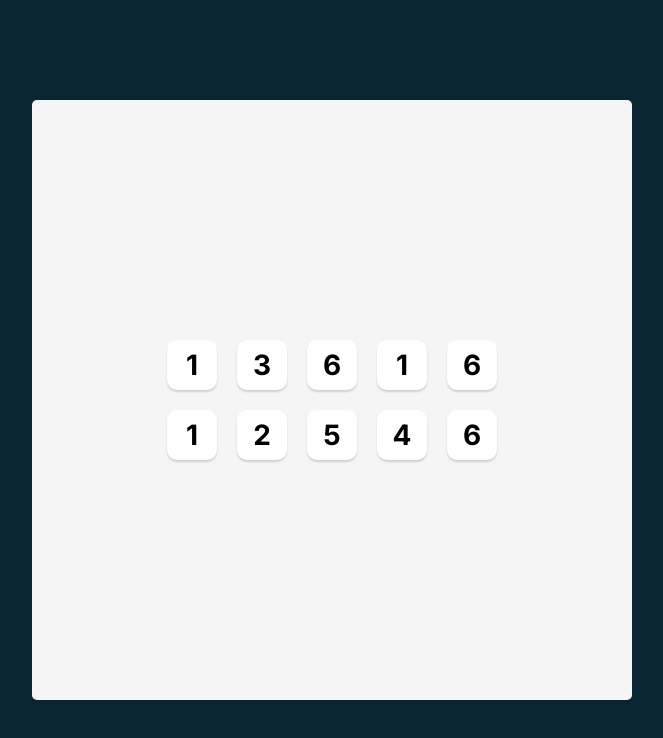
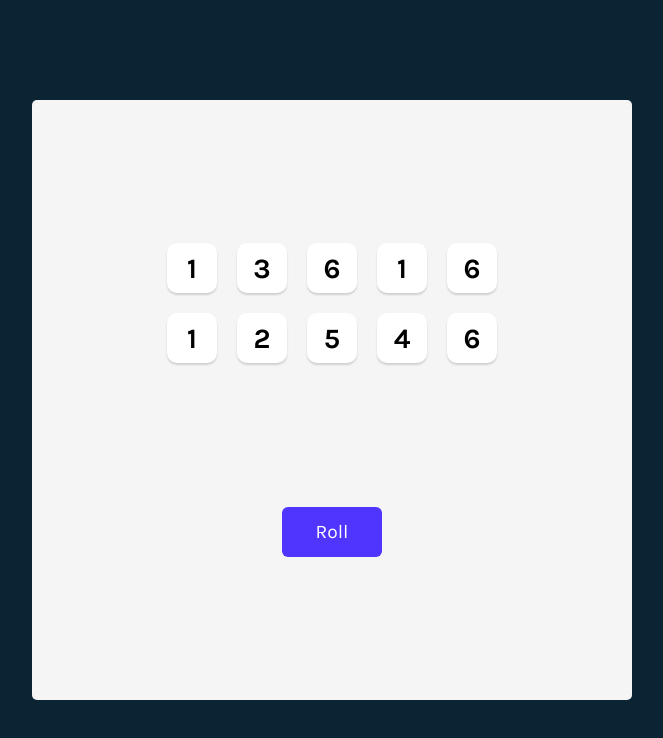
Before and after one commit to ak18dec/tenzies, a React (Vite) app: page / in a window 1280 px wide. Shown: the top 738 px of the page, without its empty margins (308-971 px from the left). Built offline with nearby package versions, Linux system fonts and the light colour scheme.

Commit message:
Font Updated, Roll Btn Added

```diff
--- a/src/App.css
+++ b/src/App.css
@@ -1,6 +1,6 @@
 body {
     margin: 0;
-    font-family: Inter;
+    font-family: Karla;
     background-color: #0B2434;
     padding: 20px;
     height: 100vh;
@@ -23,7 +23,7 @@
     border-radius: 5px;
     display: flex;
     flex-direction: column;
-    justify-content: center;
+    justify-content: space-evenly;
     align-items: center;
 }
 
@@ -33,6 +33,11 @@
     gap: 20px;
 }
 
+button {
+    font-family: Karla, sans-serif;
+    cursor: pointer;
+}
+
 .dice-container button {
     height: 50px;
     width: 50px;
@@ -40,8 +45,16 @@
     border-radius: 10px;
     border: none;
     background-color: white;
-    font-family: Inter, sans-serif;
     font-size: 1.75rem;
     font-weight: bold;
-    cursor: pointer;
 }
+
+button.roll-dice {
+    height: 50px;
+    width: 100px;
+    border: none;
+    border-radius: 6px;
+    background-color: #5035FF;
+    color: white;
+    font-size: 1.2rem;
+}
--- a/src/App.jsx
+++ b/src/App.jsx
@@ -14,12 +14,17 @@
 
   const diceElements = dice.map(num => <Die value={num} />)
 
+  function rollDice() {
+    setDice(generateAllNewDice())
+  }
+
 
   return (
     <main>
       <div className='dice-container'>
         {diceElements}
       </div>
+      <button className='roll-dice' onClick={rollDice}>Roll</button>
     </main>
   )
 }
--- a/src/index.css
+++ b/src/index.css
@@ -1,4 +1,4 @@
-@import url('https://fonts.googleapis.com/css2?family=Inter:ital,opsz,wght@0,14..32,100..900;1,14..32,100..900&display=swap');
+@import url('https://fonts.googleapis.com/css2?family=Karla:ital,wght@0,200..800;1,200..800&display=swap');
 
 * {
     box-sizing: border-box;
```
